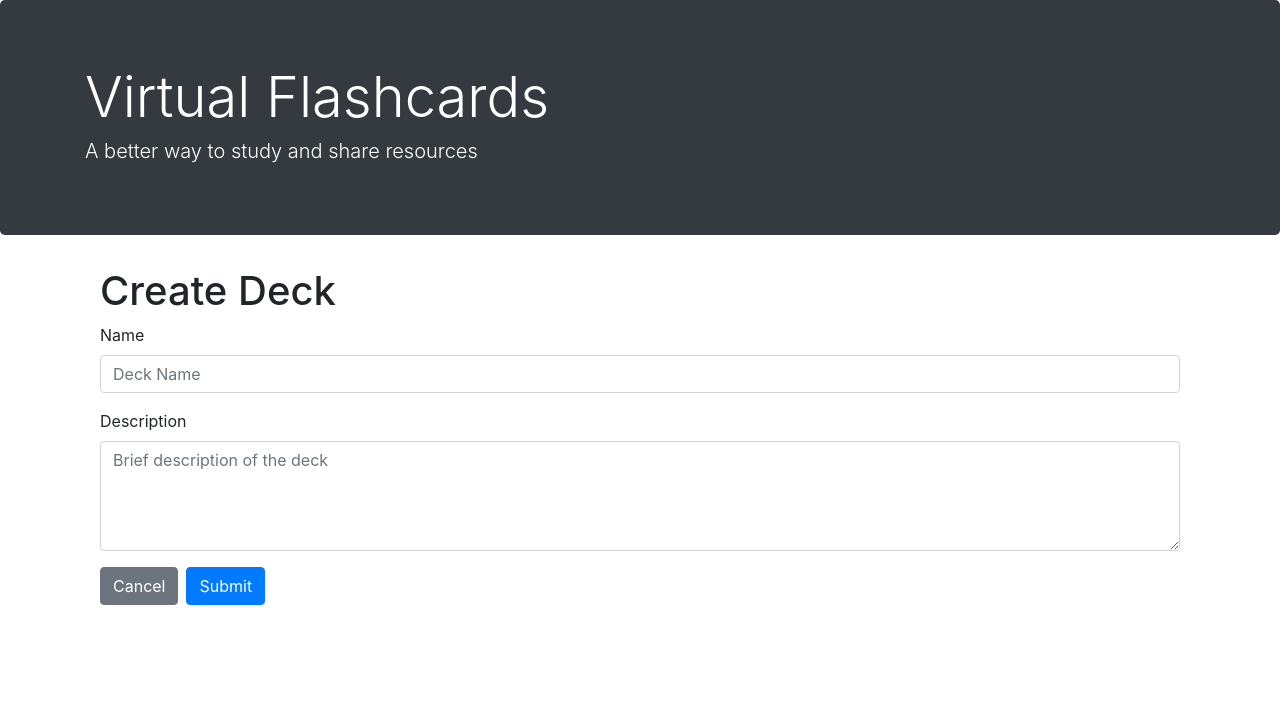
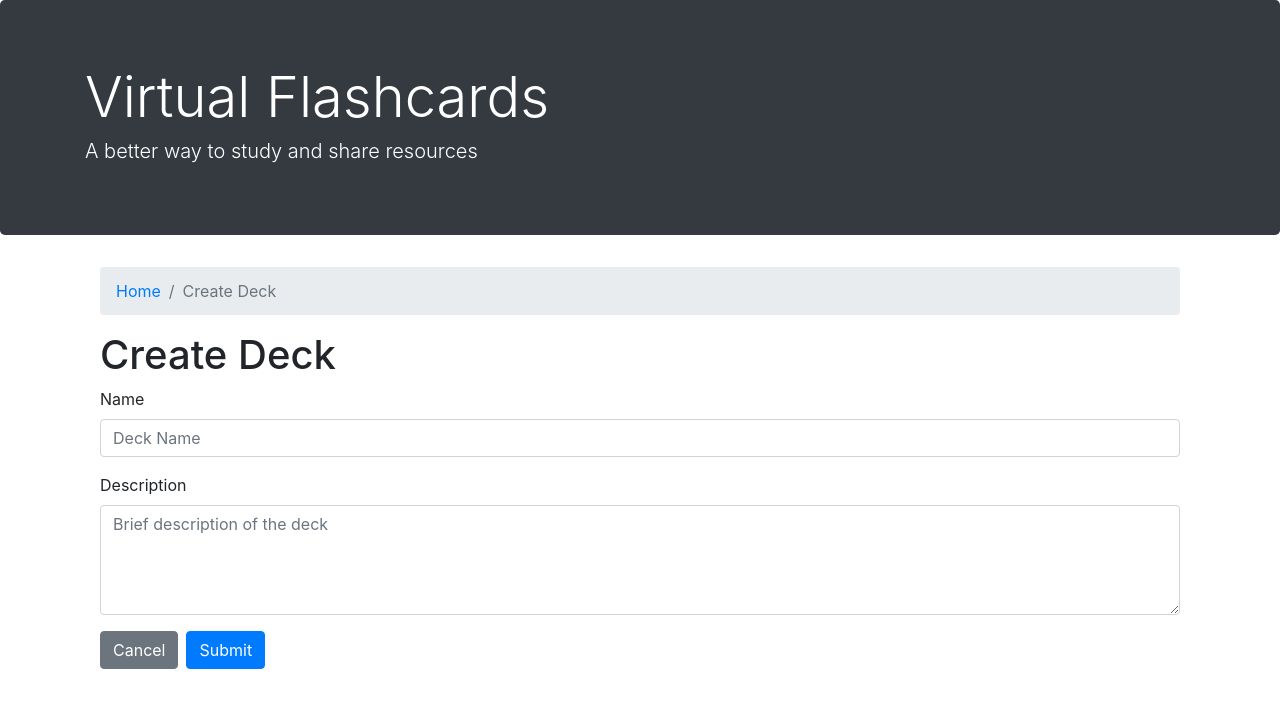
Before and after one commit to the-coding-forester/flashcard-application, a React (Create React App) app: page /decks/new in a window 1280 px wide. Shown: the top 708 px of the page. Built offline with nearby package versions, Linux system fonts and the light colour scheme; a web font is replaced by a local one.

Commit message:
Adding breadcrumb component

```diff
--- a/src/Decks/CreateDeckPage.js
+++ b/src/Decks/CreateDeckPage.js
@@ -1,5 +1,6 @@
 import React, { useState } from "react";
 import { useHistory } from "react-router";
+import Breadcrumb from "../Layout/Breadcrumb";
 import { createDeck } from "../utils/api";
 import DeckForm from './DeckForm';
 
@@ -8,7 +9,6 @@ function CreateDeckPage() {
 
   const [name, setName] = useState("");
   const [description, setDescription] = useState("");
-
 
   const handleCreateDeck = async () => {
     const newDeck = await createDeck({ name, description });
@@ -23,8 +23,13 @@ function CreateDeckPage() {
     history.push("/");
   }
 
+  const pathArray = [{ name: "Create Deck", link: "/decks/new" }]
+
   return (
     <div className="container">
+      <Breadcrumb
+        pathArray={pathArray}
+      />
       <h1>Create Deck</h1>
 
       <DeckForm
```
